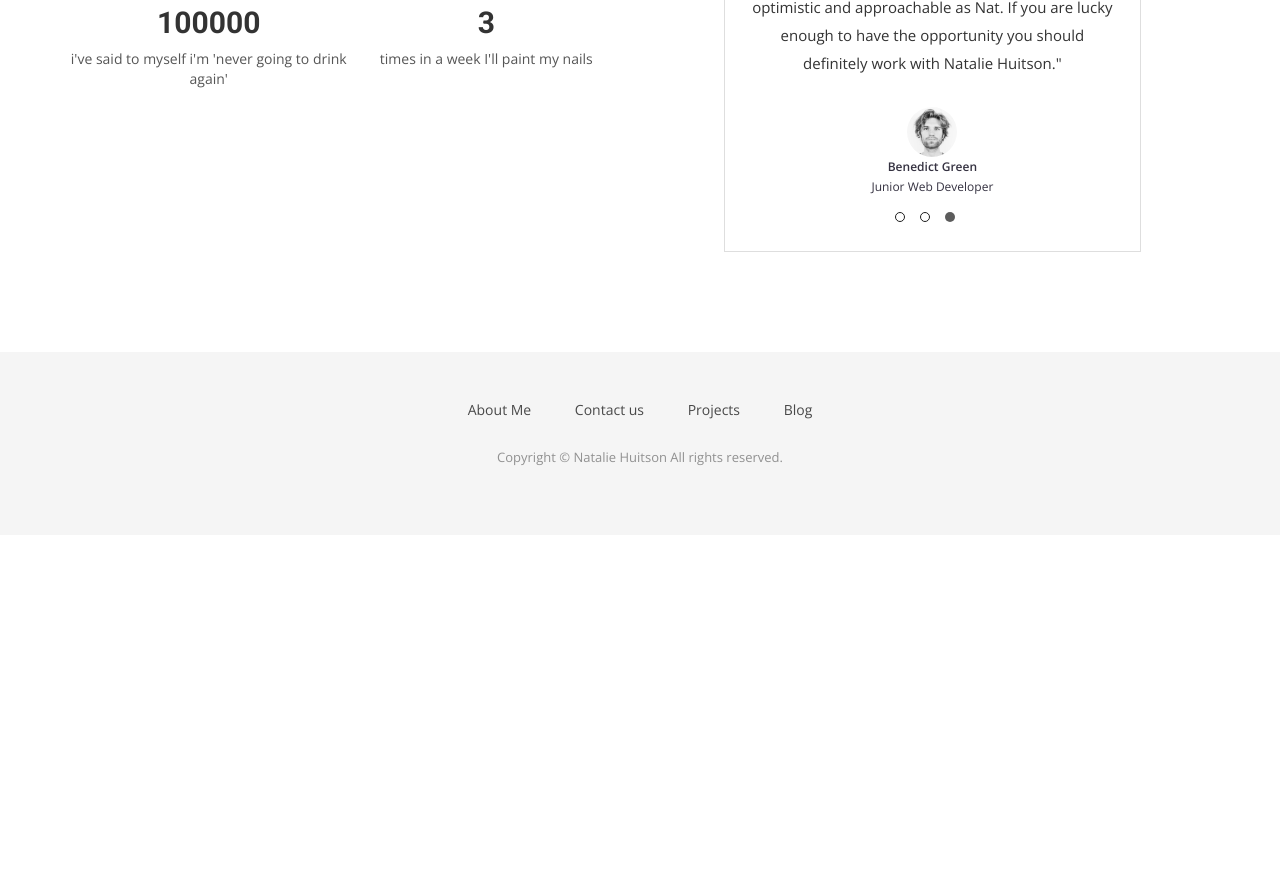
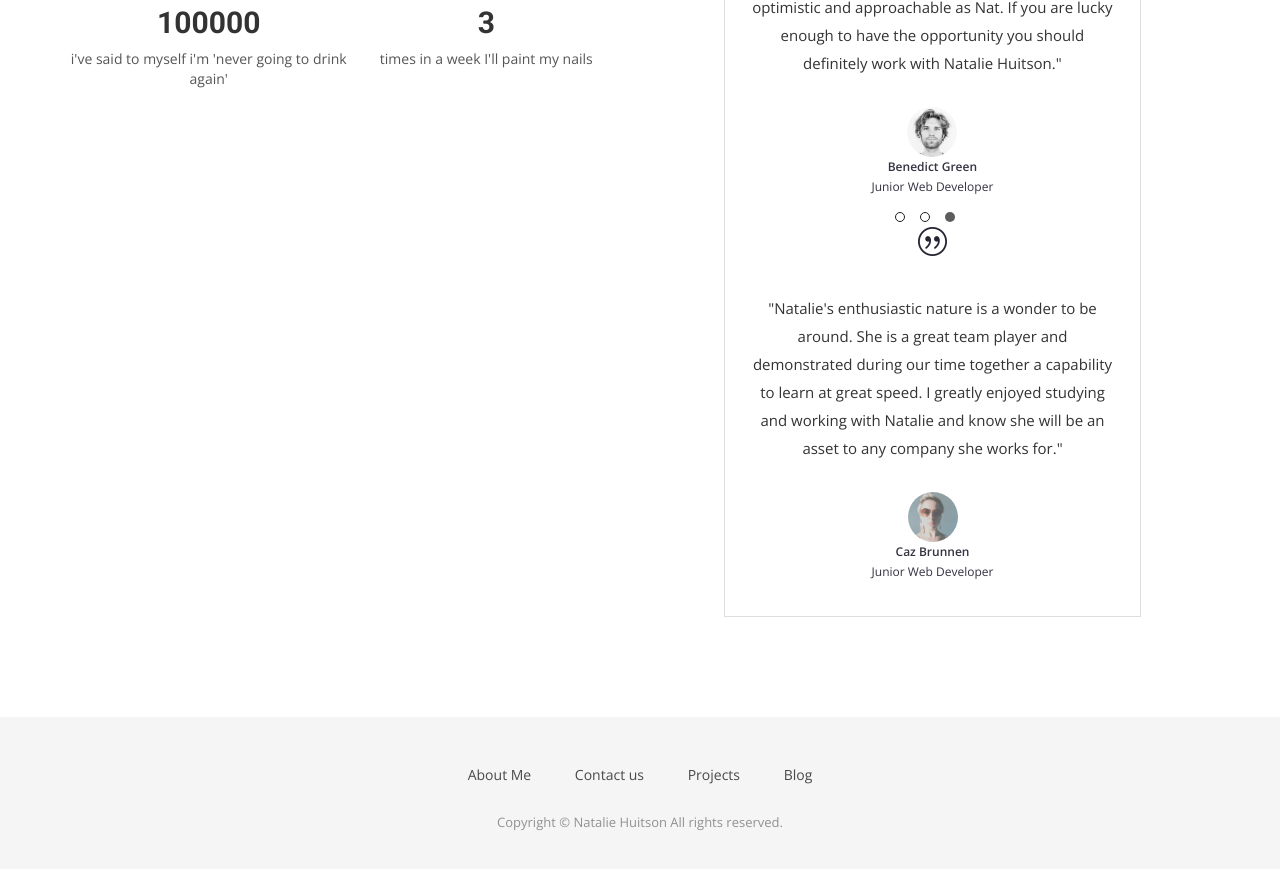
Before and after one commit to Nattie87/Nattie87.github.io, a Jekyll site: the page built from index.html, in a window 1280 px wide and 900 px high, scrolled down 3765 px. Shown: the top 869 px of the window. Built offline with Jekyll 4.4.1, drawn with Linux system fonts in a browser that asks for light colours; nearby versions of some CDN libraries; some web fonts are replaced; before the commit the page ends 4300 px from its top, so only the background shows below that.

Commit message:
reference again

```diff
--- a/index.html
+++ b/index.html
@@ -224,34 +224,16 @@ permalink: /
               </div>
             </div>
           </div>
-          <!-- <div>
+          <div>
             <img src="img/cotation.png" alt="IMG">
             <p>"Natalie's enthusiastic nature is a wonder to be around. She is a great team player and demonstrated during our time together a capability to learn at great speed. I greatly enjoyed studying and working with Natalie and know she will be an asset to any company she works for."</p>
             <div class="user">
               <img class="caz" src="img/caz.jpg" alt="Pepole">
               <p><span>Caz Brunnen</span> Junior Web Developer</p>
-            </div> -->
+            </div>
           </div>
         </div>
       </div>
-    </div>
-
-            <!-- <div>
-              <img src="img/cotation.png" alt="IMG">
-              <p>"Natalie's enthusiastic nature is a wonder to be around. She is a great team player and demonstrated during our time together a capability to learn at great speed. I greatly enjoyed studying and working with Natalie and know she will be an asset to any company she works for"</p>
-              <div class="user">
-                <img class="caz" src="img/caz.jpg" alt="Pepole">
-                <p><span>Caz Brunnen</span> Junior Web Developer</p>
-              </div>
-            </div>
-            <div>
-              <img src="img/cotation.png" alt="IMG">
-              <p>"Words are too blunt an instrument to describe Natalie Huitson but I will do my best. I know Natalie through our time studying Web Development at General Assembly and through collaborating on projects together. I can honestly say I have rarely, if ever, met someone so disarmingly enthusiastic, optimistic and approachable as Nat. If you are lucky enough to have the opportunity you should definitely work with Natalie Huitson."</p>
-              <div class="user">
-                <img class="ben" src="img/ben.jpg" alt="Pepole">
-                <p><span>Benedict Green</span> Junior Web Developer</p>
-              </div>
-            </div> -->
             <!-- <div>
             <img src="img/cotation.png" alt="IMG">
             <p>"This Company created an e-commerce site with the tools to make our business a success, with innovative ideas we feel that our site has unique elements that make us stand out from the crowd."</p>
```
